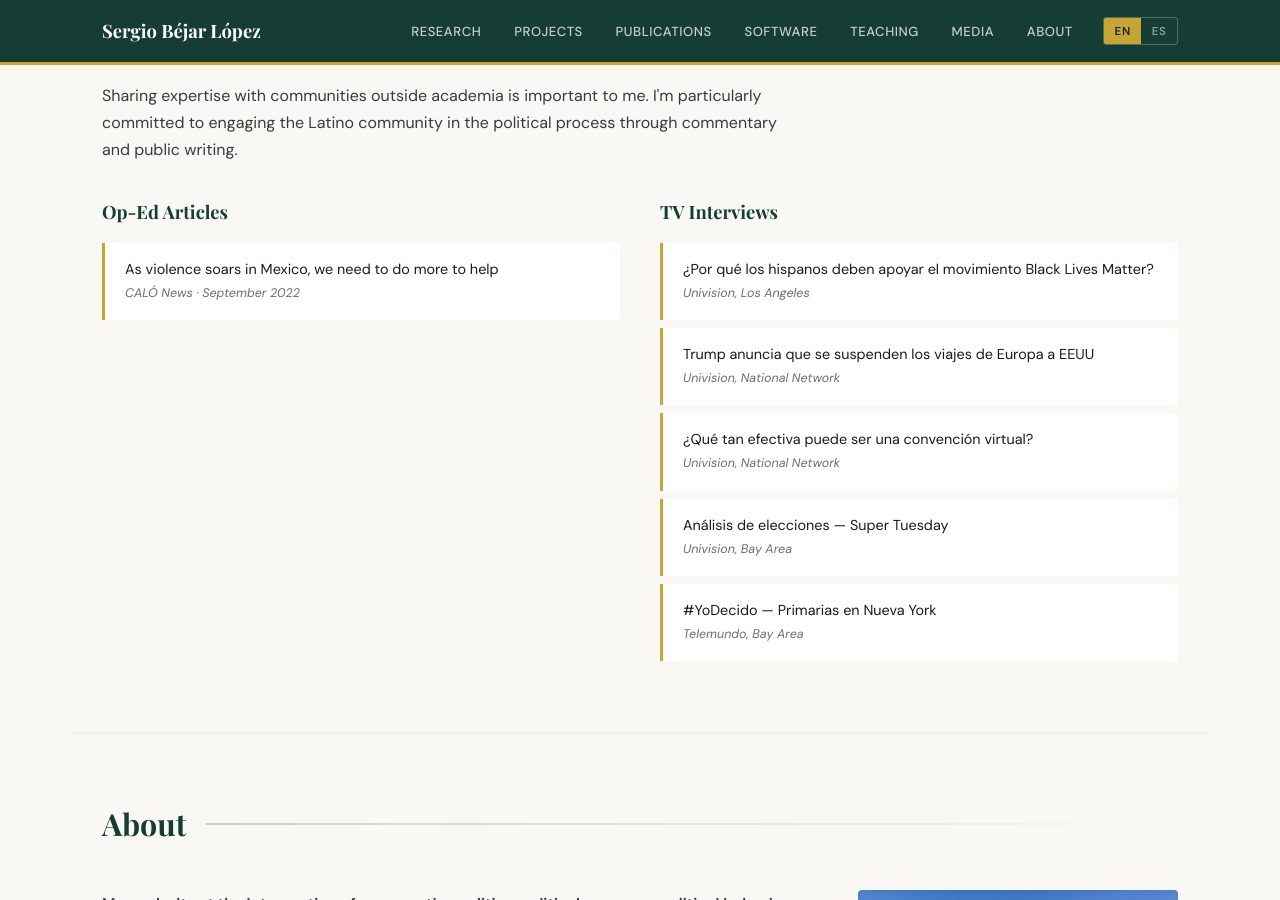
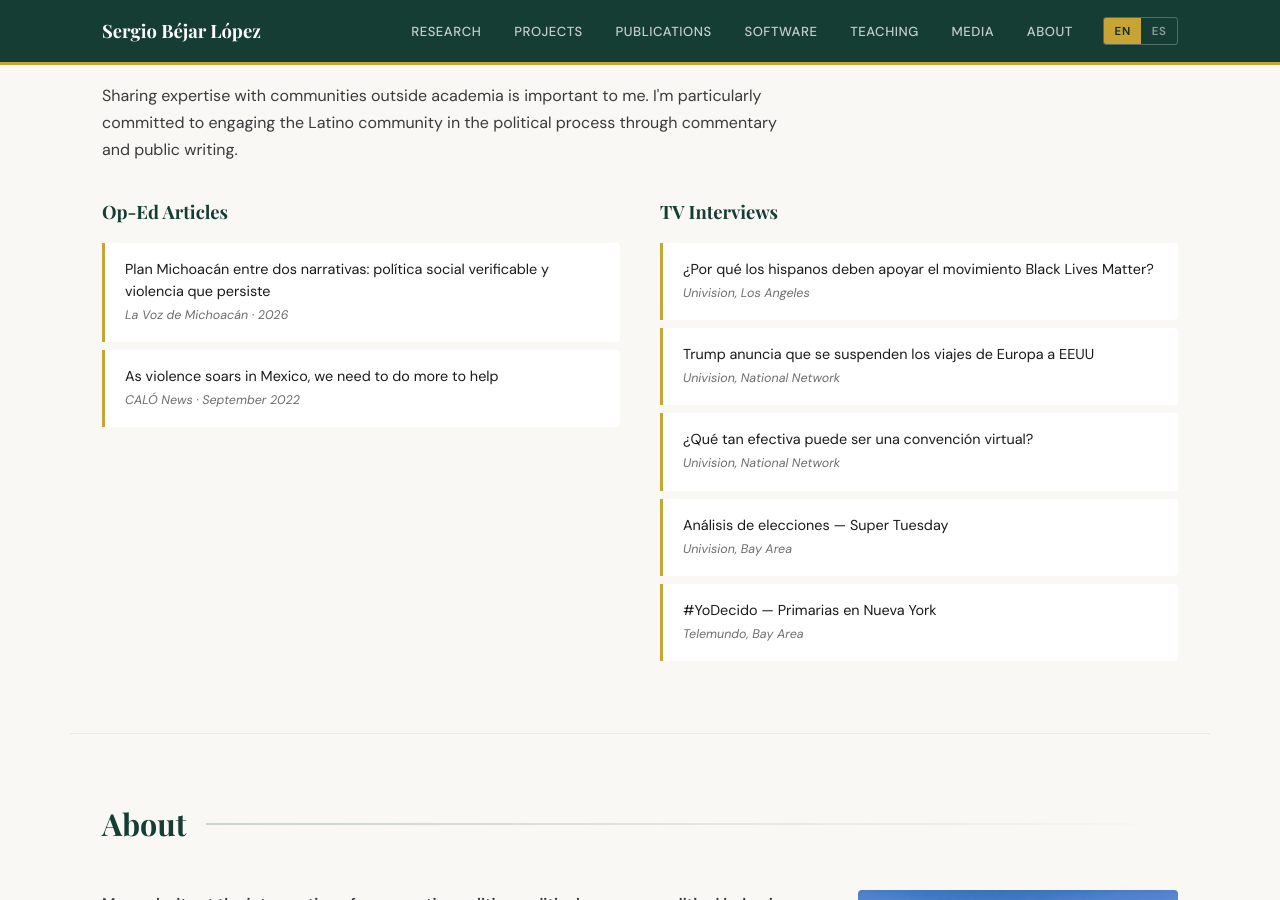
Before and after one commit to Sergio-Bejar/Sergio-Bejar.github.io, a Jekyll site: the page index.html, which Jekyll copies as it is, in a window 1280 px wide and 900 px high, scrolled down 7025 px. Built offline with Jekyll 4.4.1, drawn with Linux system fonts in a browser that asks for light colours; some web fonts are replaced; a style sheet for code colours, icons or effects is not loaded.

Commit message:
Add La Voz de Michoacán op-ed to Media section
Co-Authored-By: Claude Opus 4.6 (1M context) <noreply@anthropic.com>

```diff
--- a/index.html
+++ b/index.html
@@ -1380,6 +1380,10 @@
             <div class="media-category fade-up">
                 <h3 class="lang-en">Op-Ed Articles</h3>
                 <h3 class="lang-es">Artículos de Opinión</h3>
+                <a href="https://www.lavozdemichoacan.com.mx/opinion/columna-invitada/plan-michoacan-entre-dos-narrativas-politica-social-verificable-y-violencia-que-persiste/" class="media-item">
+                    <div class="media-title">Plan Michoacán entre dos narrativas: política social verificable y violencia que persiste</div>
+                    <div class="media-outlet">La Voz de Michoacán · 2026</div>
+                </a>
                 <a href="https://calo.org/2022/09/20/calo-commentary-as-violence-soars-in-mexico-we-need-to-do-more/" class="media-item">
                     <div class="media-title">As violence soars in Mexico, we need to do more to help</div>
                     <div class="media-outlet">CALÓ News · September 2022</div>
```
